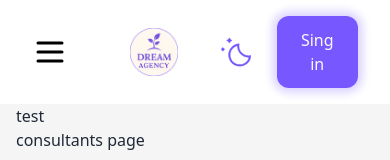
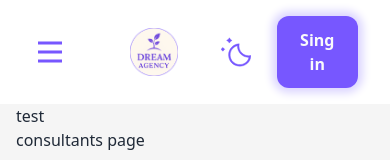
Before and after one commit to DreamAgencyhub/Front-end, a Next.js app: page /admin/consultants in a window 390 px wide. Shown: the top 160 px of the page. Built offline with nearby package versions, Linux system fonts and the light colour scheme.

Commit message:
fix: fix hamburger menu issue

```diff
--- a/app/components/icons/BurgerMenuSvgrepoCom.tsx
+++ b/app/components/icons/BurgerMenuSvgrepoCom.tsx
@@ -10,12 +10,7 @@ const SvgBurgerMenuSvgrepoCom = (props: SVGProps<SVGSVGElement>) => (
     stroke="currentColor"
     {...props}
   >
-    <path
-      stroke="#000"
-      strokeLinecap="round"
-      strokeWidth={2}
-      d="M4 18h16M4 12h16M4 6h16"
-    />
+    <path d="M4 18h16M4 12h16M4 6h16" />
   </svg>
 );
 export default SvgBurgerMenuSvgrepoCom;
--- a/app/components/icons/CloseXSvgrepoCom.tsx
+++ b/app/components/icons/CloseXSvgrepoCom.tsx
@@ -11,8 +11,6 @@ const SvgCloseXSvgrepoCom = (props: SVGProps<SVGSVGElement>) => (
     {...props}
   >
     <path
-      fill="#0F1729"
-      fillRule="evenodd"
       d="M5.293 5.293a1 1 0 0 1 1.414 0L12 10.586l5.293-5.293a1 1 0 1 1 1.414 1.414L13.414 12l5.293 5.293a1 1 0 0 1-1.414 1.414L12 13.414l-5.293 5.293a1 1 0 0 1-1.414-1.414L10.586 12 5.293 6.707a1 1 0 0 1 0-1.414"
       clipRule="evenodd"
     />
--- a/app/components/ui/HamburgerMenu.tsx
+++ b/app/components/ui/HamburgerMenu.tsx
@@ -11,24 +11,24 @@ export default function HamburgerMenu({ className }: { className: string }) {
   const handleToggle = () => setIsOpen(!isOpen);
 
   return (
-    <div onClick={handleToggle} className={`${className}  `}>
-      <div className=" relative z-50 cursor-pointer">
+    <div onClick={handleToggle} className={`${className} `}>
+      <div className=" relative  z-60 cursor-pointer">
         {!isOpen ? (
-          <BurgerMenuSvgrepoCom className=" transition-colors hover:stroke-primary-600 text-4xl stroke-text-default " />
+          <BurgerMenuSvgrepoCom className="transition-colors stroke-primary-500 fill-primary-500 stroke-2  text-4xl  " />
         ) : (
-          <CloseXSvgrepoCom className=" transition-colors hover:fill-primary-600 hover:stroke-primary-600 text-4xl fill-text-default " />
+          <CloseXSvgrepoCom className=" transition-colors fill-primary-600 stroke-primary-600 text-4xl " />
         )}
       </div>
 
       <div
-        className={`z-30 bottom-0 top-0 absolute transition-all duration-100 ease-linear bg-secondary-default ${
+        className={` overscroll-none z-50 bottom-0 top-0 fixed transition-all duration-100 ease-linear bg-secondary-default  ${
           !isOpen ? " -left-full" : "inset-x-0"
         } `}
       >
         <Navigation
           navigationItems={navigationRoutesItems}
           key={"hamburgerMenu"}
-          className="lg:hidden flex flex-col w-full h-full items-center justify-center text-xl font-semibold"
+          className="lg:hidden flex flex-col items-center h-screen justify-center overscroll-none text-xl font-semibold"
         />
       </div>
     </div>
--- a/app/components/ui/Header.tsx
+++ b/app/components/ui/Header.tsx
@@ -21,7 +21,7 @@ export default function Header() {
           <Logo />
           <ThemeMode className="lg:order-3 place-self-center " />
           <Button
-            className={"lg:order-last"}
+            className={"lg:order-last font-semibold"}
             directTo="/auth/login"
             variant="primary"
             size="medium"
```
Also changed, not shown: app/assets/icons/burger-menu-svgrepo-com.svg, app/assets/icons/close-x-svgrepo-com.svg.
